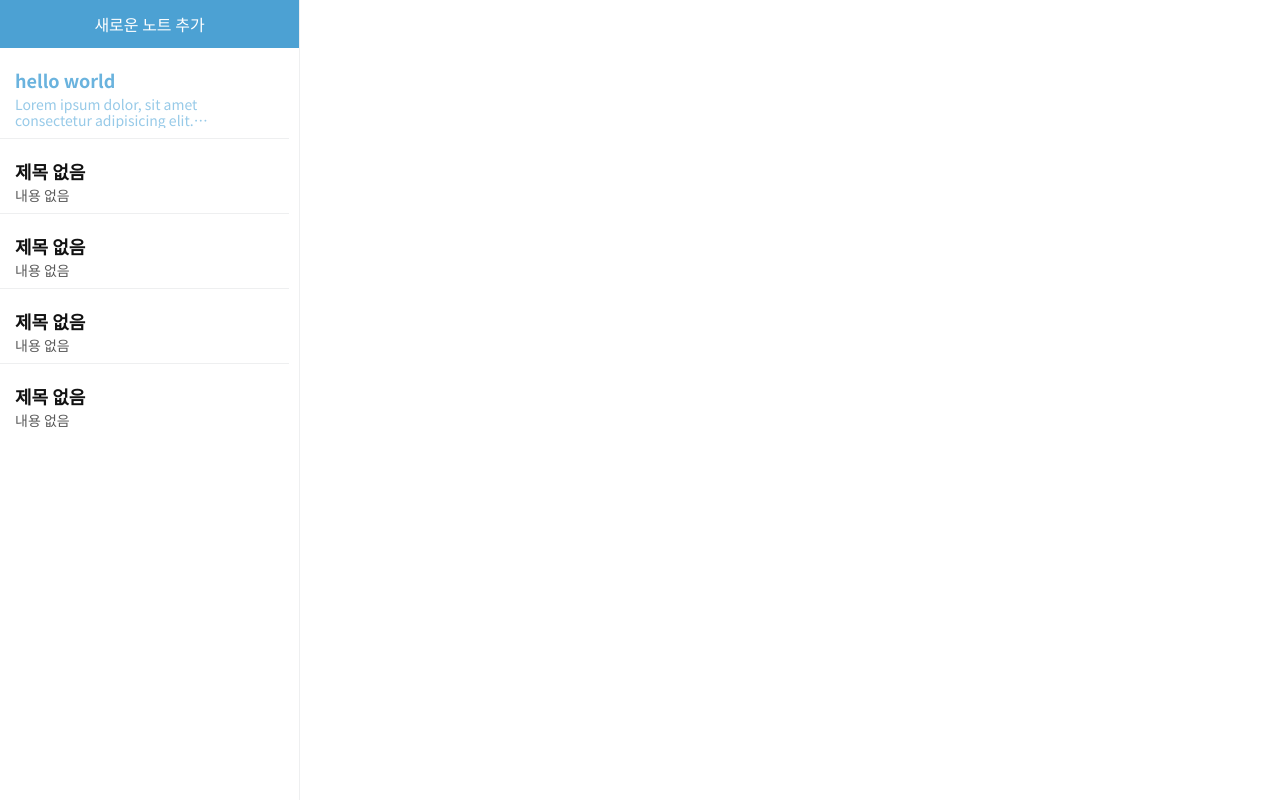
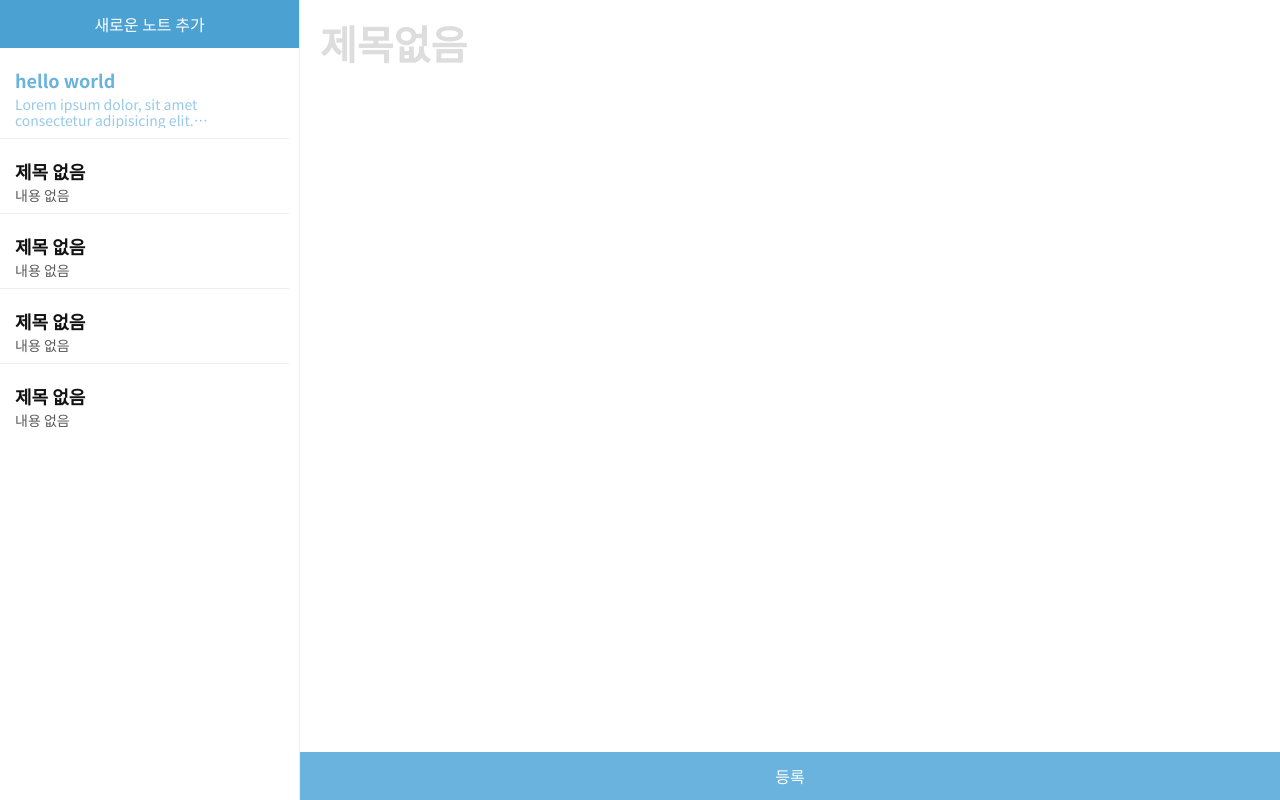
Before and after one commit to Seungyoonkim66/nuxt3-simple-note-app, a Nuxt app: page /notes/new in a window 1280 px wide. Built offline with nearby package versions, Linux system fonts and the light colour scheme.

Commit message:
feat(pages): 노트 신규 등록 페이지 추가

```diff
--- /dev/null
+++ b/pages/notes/new.vue
@@ -0,0 +1,72 @@
+<script setup lang="ts">
+const form = reactive({
+  title: '',
+  content: '',
+});
+
+function submit() {
+  console.log(form)
+}
+</script>
+
+<template>
+  <form
+    class="form"
+    @submit.prevent="submit"
+  >
+
+    <NoteTitleField
+      v-model="form.title"
+    />
+
+    <textarea
+      v-model="form.content"
+      class="form__content pretty-scrollbar"
+    />
+
+    <div class="form__submit-wrapper">
+      <NoteButton
+        class="form__submit"
+        type="submit"
+      >등록</NoteButton>
+    </div>
+  </form>
+</template>
+
+<style lang="scss" scoped>
+.form {
+  display: flex;
+  flex-direction: column;
+  height: 100%;
+
+  &__title {
+    border: none;
+    outline: none;
+    font-size: 2.5rem;
+    margin-bottom: 1.25rem;
+    font-weight: bold;
+  }
+
+  &__content {
+    border: none;
+    outline: none;
+    font-size: 1rem;
+    flex-grow: 1;
+    resize: none;
+    margin-bottom: 1rem;
+    margin-right: -1.25rem;
+    padding-right: 1.25rem;
+    line-height: 1.4rem;
+  }
+
+  &__submit-wrapper {
+    margin: 0 -1.25rem -1.25rem -1.25rem;
+  }
+
+  &__submit {
+    // margin: 0;
+    // margin-bottom: -1.25rem;
+    // // margin: 0 -1.25rem -1.25rem -1.25rem;
+  }
+}
+</style>
```
